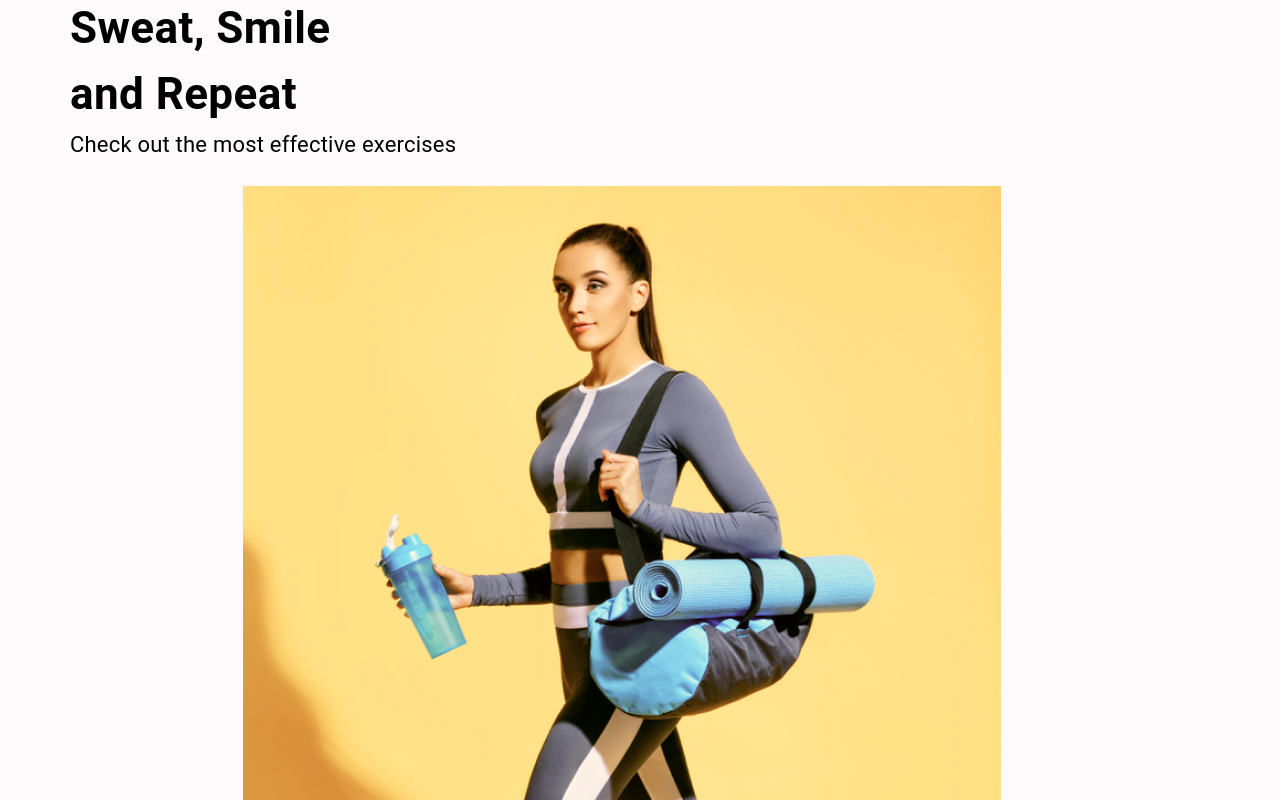
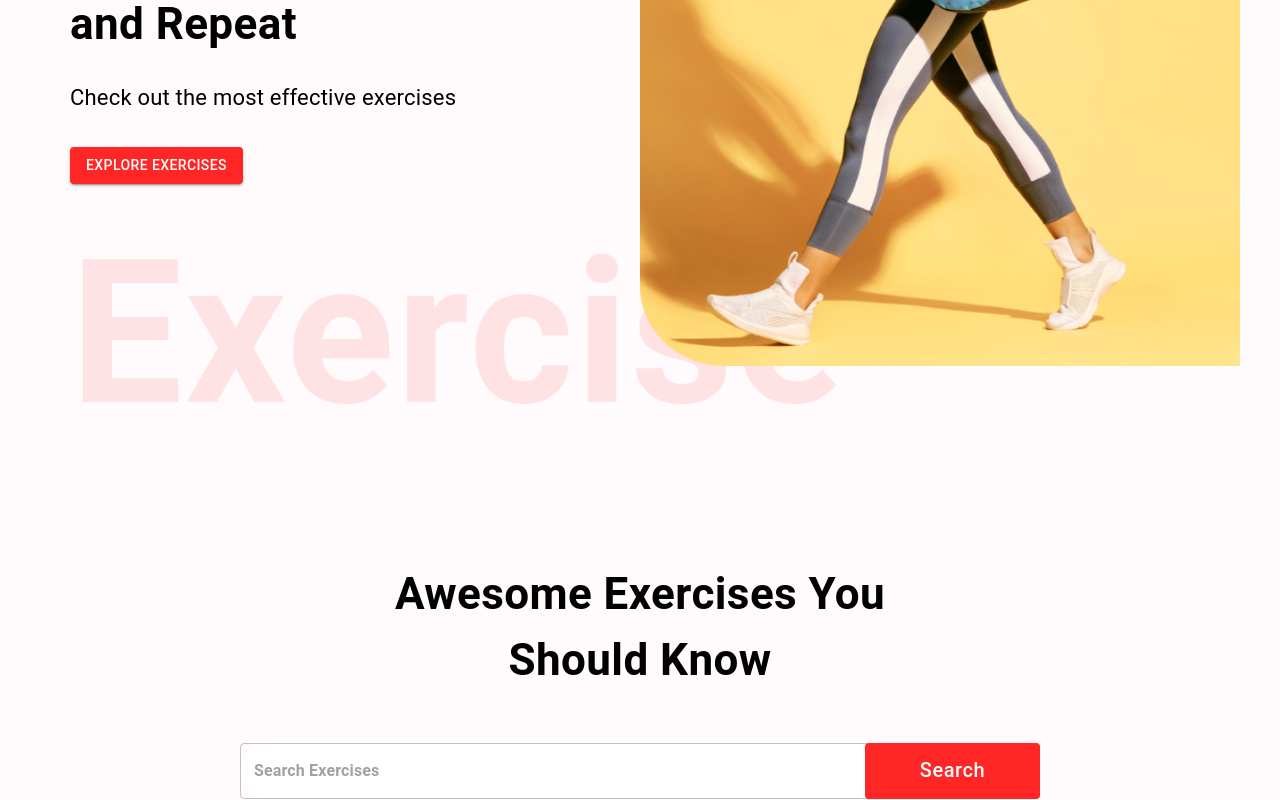
Before and after one commit to AbhigyanBorah/exercise-app, a React (Create React App) app: page / in a window 1280 px wide. Shown: the part 360-1160 px from the top of the page. Built offline with nearby package versions, Linux system fonts and the light colour scheme.

Commit message:
Till Search Input

```diff
--- a/src/App.css
+++ b/src/App.css
@@ -1,13 +1,12 @@
 body {
-  font-family: 'Josefin Sans';
-  background-color: #FFFAFB;
+  font-family: "Josefin Sans";
+  background-color: #fffafb;
 }
 
 * {
   padding: 0px;
   margin: 0px;
   box-sizing: border-box;
-
 }
 
 ::-webkit-scrollbar {
@@ -23,7 +22,7 @@
   display: flex;
   justify-content: center;
   align-items: center;
-  color: #FF2625;
+  color: #ff2625;
   font-size: 25px;
   border-radius: 4px;
   position: absolute;
@@ -56,18 +55,17 @@
 .hero-banner-img {
   position: absolute;
   right: 40px;
-  top: 0px;
-  width: 700px;
-  height: 900px;
-  margin-top: -330px;
-
+  top: 0;
+  width: 600px;
+  height: 750px;
+  margin-top: -220px;
 }
 
 .exercise-card {
   width: 400px;
   height: 445px;
   background: #fff;
-  border-top: 4px solid #FF2625;
+  border-top: 4px solid #ff2625;
   border-bottom-left-radius: 20px;
   text-decoration: none;
   display: flex;
@@ -93,8 +91,8 @@
 }
 
 .search-btn:hover {
-  color: #FF2625 !important;
-  border: 1px solid #FF2625 !important;
+  color: #ff2625 !important;
+  border: 1px solid #ff2625 !important;
 }
 
 .exercise-video {
@@ -106,12 +104,11 @@
   text-decoration: none;
 }
 
-@media screen and (max-width:1200px) {
+@media screen and (max-width: 1200px) {
   .detail-image {
     width: 300px;
     height: 300px;
   }
-
 
   .react-horizontal-scrolling-menu--scroll-container {
     width: 500px;
@@ -134,10 +131,9 @@
     width: 320px;
     height: 300px;
   }
-
 }
 
-@media screen and (max-width:400px) {
+@media screen and (max-width: 400px) {
   .exercise-card {
     width: 280px;
   }
--- a/src/components/Herobanner.jsx
+++ b/src/components/Herobanner.jsx
@@ -6,19 +6,25 @@
 const HeroBanner = () => {
     return (
         <Box sx={{
-            mt: { lg: '212px', xs: '70px' }, ml: { sm: '50px' }
+            mt: { lg: '112px', xs: '70px' }, ml: { sm: '50px' }
         }} position="relative" p="20px">
             <Typography color="#FF2625" fontWeight="600" fontSize="26px">
                 Fitness Club
             </Typography>
-            <Typography fontWeight={700} sx={{ fontSize: { lg: '44px', xs: '40px' } }}>
+            <Typography fontWeight={700} sx={{ fontSize: { lg: '44px', xs: '40px' } }} mb='23px' mt='30px'>
                 Sweat, Smile <br /> and Repeat
             </Typography>
-            <Typography fontSize="22px" lineHeight="35px" mb={3}>
+            <Typography fontSize="22px" lineHeight="35px" mb={4}>
                 Check out the most effective exercises
             </Typography>
-            <Button variant="contained" color='error' href="#exercises">Explore Exercises</Button>
-            <img src={HeroBannerImage} alt="" />
+            <Button variant="contained" color='error' href="#exercises" sx={{ backgroundColor: '#ff2625' }}>Explore Exercises</Button>
+            <Typography fontWeight={600} color="#ff2625" sx={{
+                opacity: 0.1,
+                display: { lg: 'block', xs: 'none' }
+            }} fontSize="200px">
+                Exercise
+            </Typography>
+            <img src={HeroBannerImage} alt="banner" className='hero-banner-img' />
         </Box>
     )
 }
--- a/src/components/SearchExercises.jsx
+++ b/src/components/SearchExercises.jsx
@@ -1,8 +1,40 @@
-import React from 'react'
+import React, { useEffect, useState } from 'react'
+import { Box, Button, Stack, TextField, Typography } from '@mui/material'
 
 const SearchExercises = () => {
+    const [search, setSearch] = useState('')
+
+
     return (
-        <div>SearchExercises</div>
+        <Stack alignItems="center" mt="37px" justifyContent="center" p="20px">
+            <Typography fontWeight={700} sx={{ fontSize: { lg: '44px', xs: '30px' } }} mb="50px" textAlign="center">
+                Awesome Exercises You <br /> Should Know
+            </Typography>
+            <Box position="relative" mb="72px">
+                <TextField sx={{
+                    input: {
+                        fontWeight: '700',
+                        border: 'none',
+                        borderRadius: '4px'
+                    },
+                    width: { lg: '800px', xs: '350px' },
+                    backgroundColor: '#fff',
+                    borderRadius: '40px',
+                }} height="76px" value="" onChange={(e) => { }} placeholder="Search Exercises" type="text" />
+                <Button sx={{
+                    bgcolor: '#ff2625',
+                    color: '#fff',
+                    textTransform: 'none',
+                    width: { lg: '175px', xs: '80px' },
+                    fontSize: { lg: '20px', xs: '14px' },
+                    height: '56px',
+                    position: 'absolute',
+                    right: 0,
+                }} className="search-btn">
+                    Search
+                </Button>
+            </Box>
+        </Stack>
     )
 }
 
```
